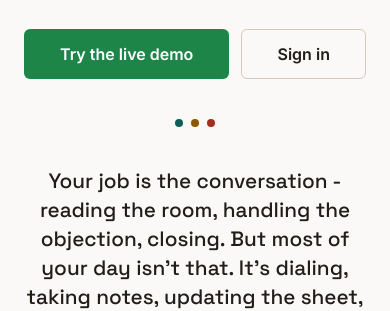
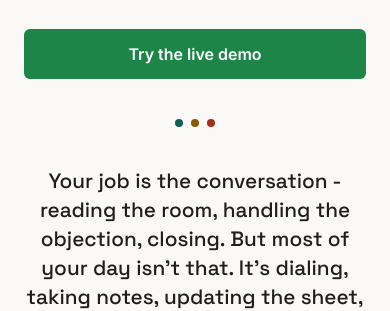
Before and after one commit to sg-555/Rhythm, a plain HTML site: page frontend/landing.html in a window 390 px wide. Shown: the part 533-844 px from the top of the page. Drawn offline with Linux system fonts and the light colour scheme; no server answers.

Commit message:
Remove redundant hero sign-in button

```diff
--- a/frontend/landing.html
+++ b/frontend/landing.html
@@ -340,8 +340,10 @@
       gap: var(--sp-3);
     }
 
-    .btn-primary-cta,
-    .btn-secondary-cta {
+    /* The hero's only call to action now - "Sign in" lives in the header
+       alone (see landing-header/.header-signin-link), never duplicated
+       here too. */
+    .btn-primary-cta {
       display: inline-block;
       font-weight: 600;
       font-size: 1rem;
@@ -350,30 +352,13 @@
       border-radius: var(--radius-sm);
       border: 1px solid transparent;
       transition: background var(--transition), border-color var(--transition), color var(--transition);
-    }
-
-    /* Sage green, STRICTLY the primary action - same reservation the app
-       itself follows (Call/Save/Accept buttons). This is the demo, the
-       main route for most visitors right now. */
-    .btn-primary-cta {
+      /* Sage green, STRICTLY the primary action - same reservation the app
+         itself follows (Call/Save/Accept buttons). */
       background: var(--accent);
       color: var(--on-accent);
     }
 
     .btn-primary-cta:hover { background: var(--accent-hover); }
-
-    /* Quiet by design - sign-in is invite-only while verification
-       completes, so it deliberately doesn't compete with the demo button. */
-    .btn-secondary-cta {
-      background: transparent;
-      color: var(--ink);
-      border-color: var(--border-strong);
-    }
-
-    .btn-secondary-cta:hover {
-      background: var(--bg-hover);
-      border-color: var(--ink-faint);
-    }
 
     .hero-visual {
       flex: 1 1 340px;
@@ -576,7 +561,7 @@
     }
 
     @media (max-width: 480px) {
-      .btn-primary-cta, .btn-secondary-cta {
+      .btn-primary-cta {
         flex: 1 1 auto;
         text-align: center;
       }
@@ -611,7 +596,6 @@
           <p class="hero-subhead">The dialing, the notes, and the follow-up are handled - so you can focus on the conversation.</p>
           <div class="hero-actions">
             <a href="/demo" class="btn-primary-cta">Try the live demo</a>
-            <a href="/auth/google" class="btn-secondary-cta">Sign in</a>
           </div>
         </div>
         <div class="hero-visual" aria-hidden="true">
```
